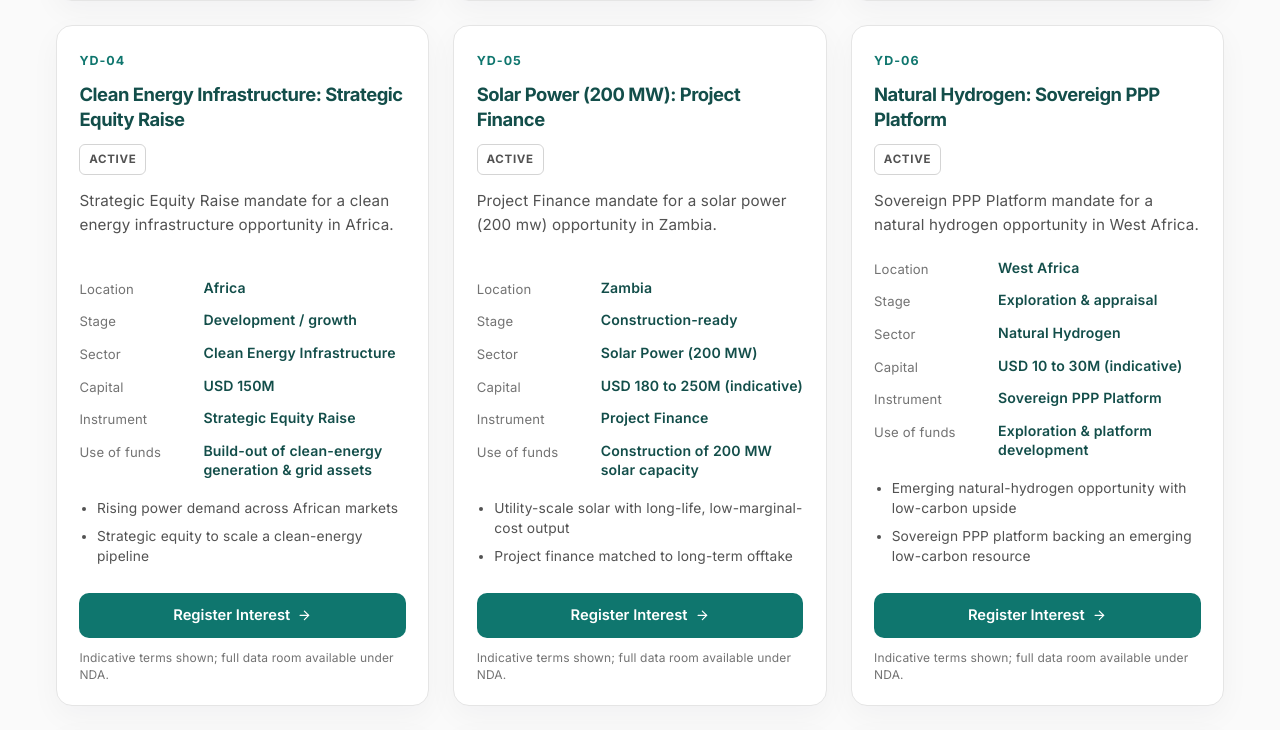
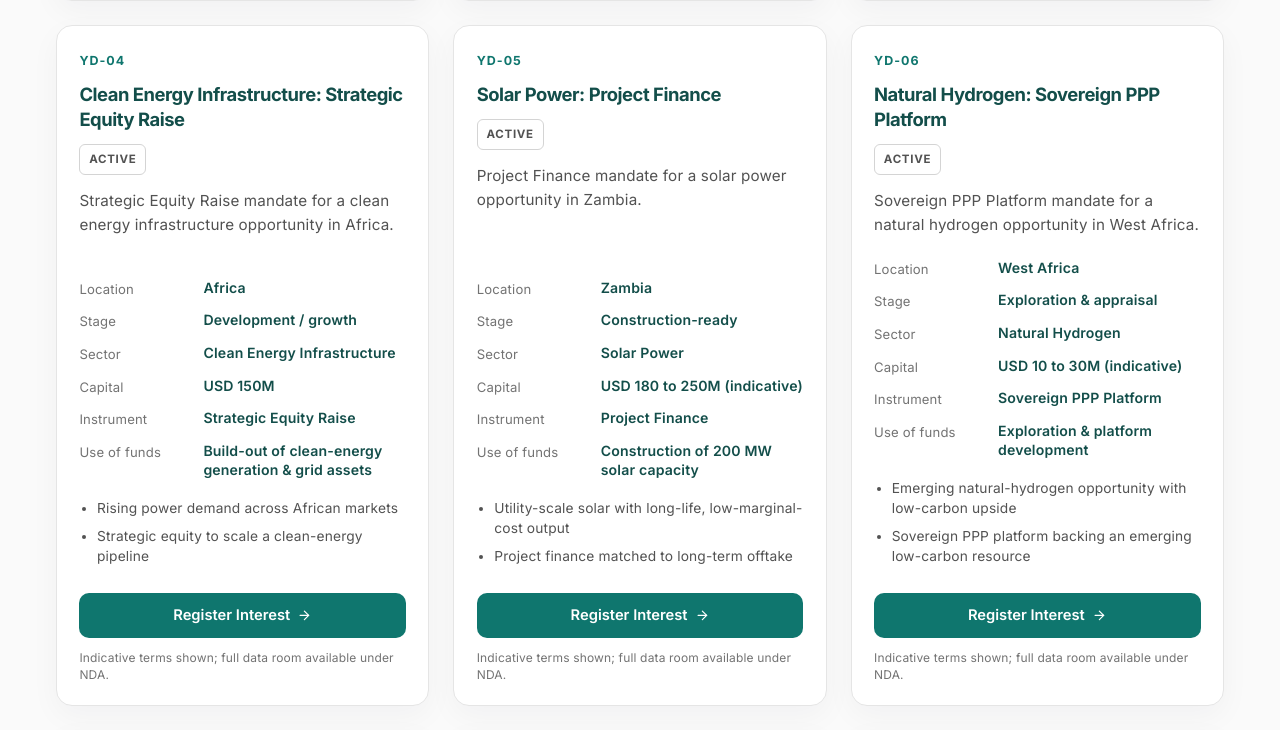
Before and after one commit to TheVasuRastogi/yd-advisory, a React (Create React App) app in the folder client/: page /deal-board in a window 1280 px wide. Shown: the part 2459-3189 px from the top of the page. Built offline with nearby package versions, Linux system fonts and the light colour scheme.

Commit message:
Clean up duplicated and capacity-tagged Deal Board titles.
Co-authored-by: Cursor <cursoragent@cursor.com>

```diff
--- a/client/src/data/dealBoard.js
+++ b/client/src/data/dealBoard.js
@@ -211,13 +211,13 @@ export const deals = [
   },
   {
     id: 'YD-05',
-    title: 'Solar Power (200 MW): Project Finance',
+    title: 'Solar Power: Project Finance',
     status: 'ACTIVE',
     description:
-      'Project Finance mandate for a solar power (200 mw) opportunity in Zambia.',
+      'Project Finance mandate for a solar power opportunity in Zambia.',
     geography: 'Zambia',
     stage: 'Construction-ready',
-    sector: 'Solar Power (200 MW)',
+    sector: 'Solar Power',
     size: 'USD 180 to 250M (indicative)',
     category: 'Project Finance',
     transactionType: 'Project Finance',
@@ -611,10 +611,10 @@ export const deals = [
   },
   {
     id: 'YD-30',
-    title: 'Pre-IPO Equity: Pre-IPO Equity',
+    title: 'Pre-IPO Equity',
     status: 'ACTIVE',
     description:
-      'Pre-IPO Equity mandate for a pre-ipo equity opportunity in United States.',
+      'Pre-IPO equity mandate for a late-stage opportunity in the United States.',
     geography: 'United States',
     stage: 'Pre-IPO',
     sector: 'Pre-IPO Equity',
```
